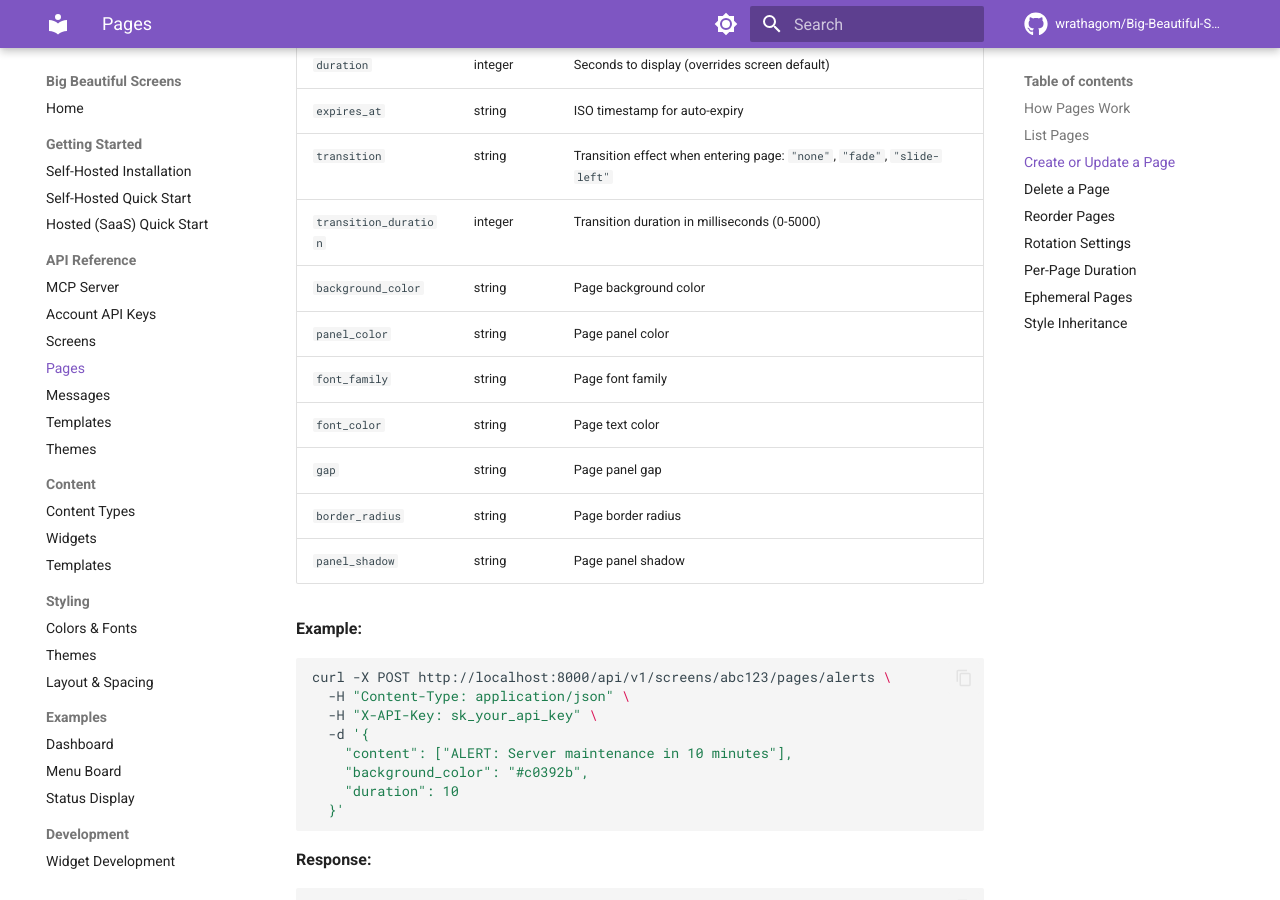
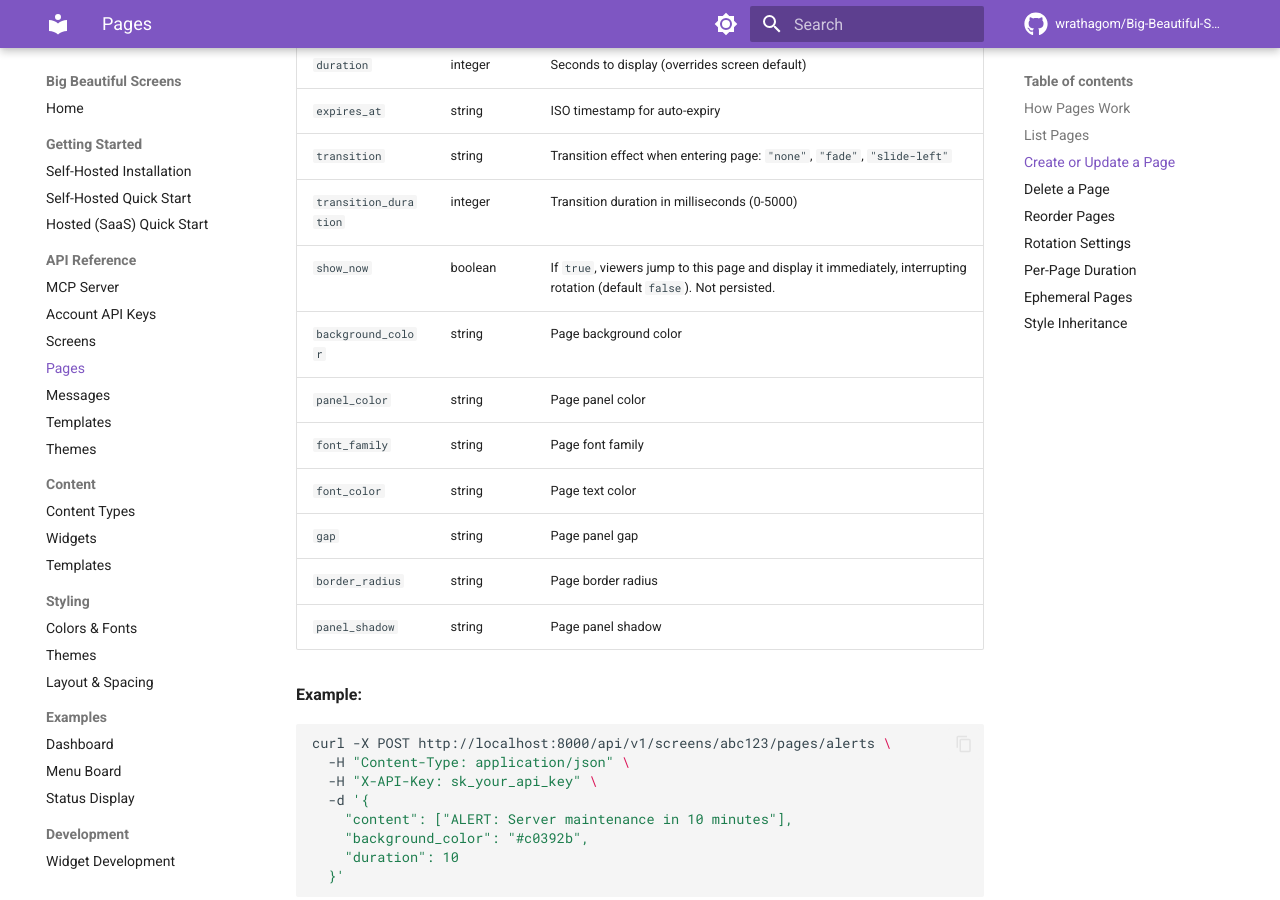
Before and after one commit to wrathagom/Big-Beautiful-Screens, an MkDocs documentation site: the page built from docs/api/pages.md, in a window 1280 px wide and 900 px high, scrolled down 1562 px. Built offline with MkDocs 1.6.1 and Material for MkDocs 9.7.7, drawn with Linux system fonts in a browser that asks for light colours; comment, search, counter and statistics services are not loaded.

Commit message:
Document show_now param in messages and pages API docs
Co-Authored-By: Claude Opus 4.8 (1M context) <noreply@anthropic.com>

```diff
--- a/docs/api/pages.md
+++ b/docs/api/pages.md
@@ -67,6 +67,7 @@ POST /api/v1/screens/{screen_id}/pages/{page_name}
 | `expires_at` | string | ISO timestamp for auto-expiry |
 | `transition` | string | Transition effect when entering page: `"none"`, `"fade"`, `"slide-left"` |
 | `transition_duration` | integer | Transition duration in milliseconds (0-5000) |
+| `show_now` | boolean | If `true`, viewers jump to this page and display it immediately, interrupting rotation (default `false`). Not persisted. |
 | `background_color` | string | Page background color |
 | `panel_color` | string | Page panel color |
 | `font_family` | string | Page font family |
```
Also changed, not shown: docs/api/messages.md (+1 -0 lines).
